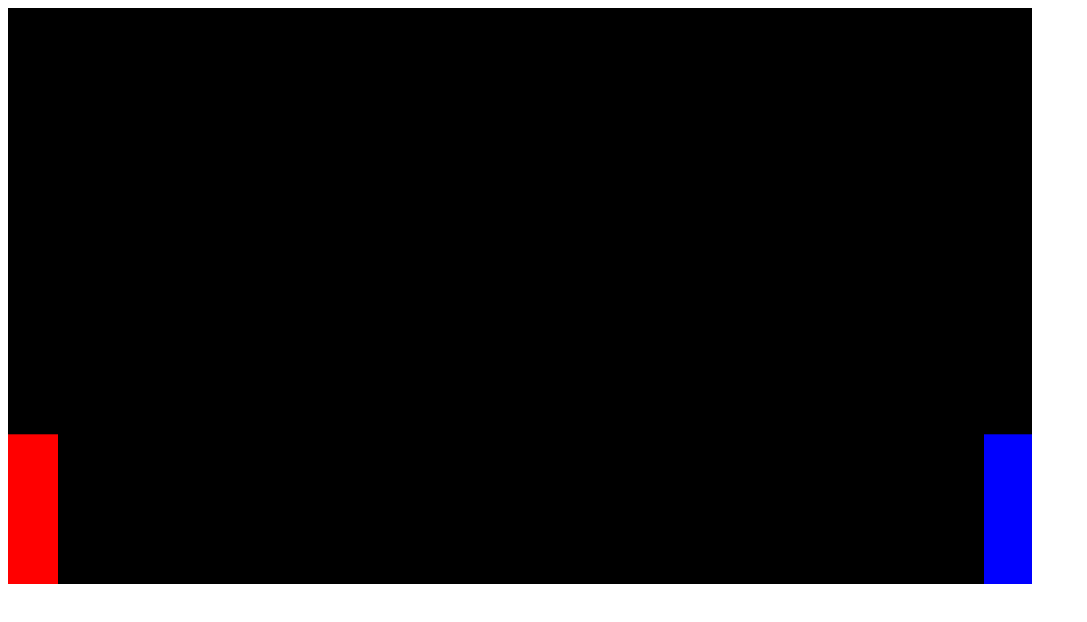
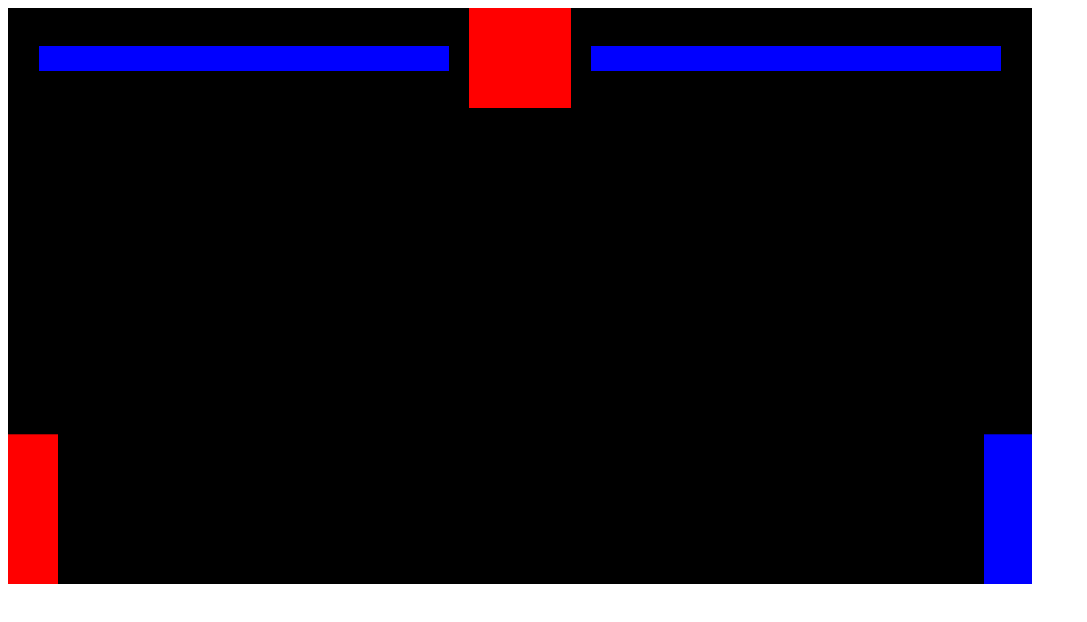
Before and after one commit to kavicastelo/JS_fighting_game, a plain HTML site: page index.html in a window 1280 px wide. Shown: the whole page, without its empty margins (0-1087 px from the left). Drawn offline with Linux system fonts and the light colour scheme.

Commit message:
health bar basic

```diff
--- /dev/null
+++ b/index.css
@@ -0,0 +1,27 @@
+.main-outer{
+    position: relative;
+    display: inline-block;
+}
+.score-wrapper{
+    width: 100%;
+    position: absolute;
+    display: flex;
+    align-items: center;
+    justify-content: center;
+}
+.score-outer{
+    position: relative;
+    height: 25px;
+    width: 40%;
+}
+.score{
+    height: 25px;
+    background-color: yellow;
+    width: 100%;
+}
+.timer{
+    width: 10%;
+    height: 100px;
+    background-color: red;
+    margin: 0 20px;
+}
--- a/index.html
+++ b/index.html
@@ -1,3 +1,23 @@
-<canvas></canvas>
-
+<hed>
+    <link rel="stylesheet" href="index.css">
+</hed>
+<body>
+<div class="main-outer">
+    <div class="score-wrapper">
+        <!--player health-->
+        <div class="score-outer" style="display: flex; justify-content: flex-end">
+            <div  class="score"></div>
+            <div id="player_health" style="position: absolute; background-color: blue; top: 0;  right: 0; bottom: 0; width: 100%"></div>
+        </div>
+        <!--time-->
+        <div class="timer"></div>
+        <!--enemy health-->
+        <div class="score-outer">
+            <div  class="score"></div>
+            <div id="enemy_health" style="position: absolute; background-color: blue; top: 0;  right: 0; bottom: 0; left: 0"></div>
+        </div>
+    </div>
+    <canvas></canvas>
+</div>
 <script src="index.js"></script>
+</body>
--- a/index.js
+++ b/index.js
@@ -26,6 +26,7 @@ class Sprite {
         }
         this.color = color
         this.isAttacking = false
+        this.health = 100
     }
 
     draw() {
@@ -152,7 +153,8 @@ function animate() {
         }) &&
         player.isAttacking) {
         player.isAttacking = false;
-        console.log('player')
+        enemy.health -= 20;
+        document.querySelector('#enemy_health').style.width = enemy.health + '%'
     }
 
     if (rectangular_collision({
@@ -161,7 +163,8 @@ function animate() {
         }) &&
         enemy.isAttacking) {
         enemy.isAttacking = false;
-        console.log('enemy')
+        player.health -= 20;
+        document.querySelector('#player_health').style.width = player.health + '%'
     }
 }
 
```
